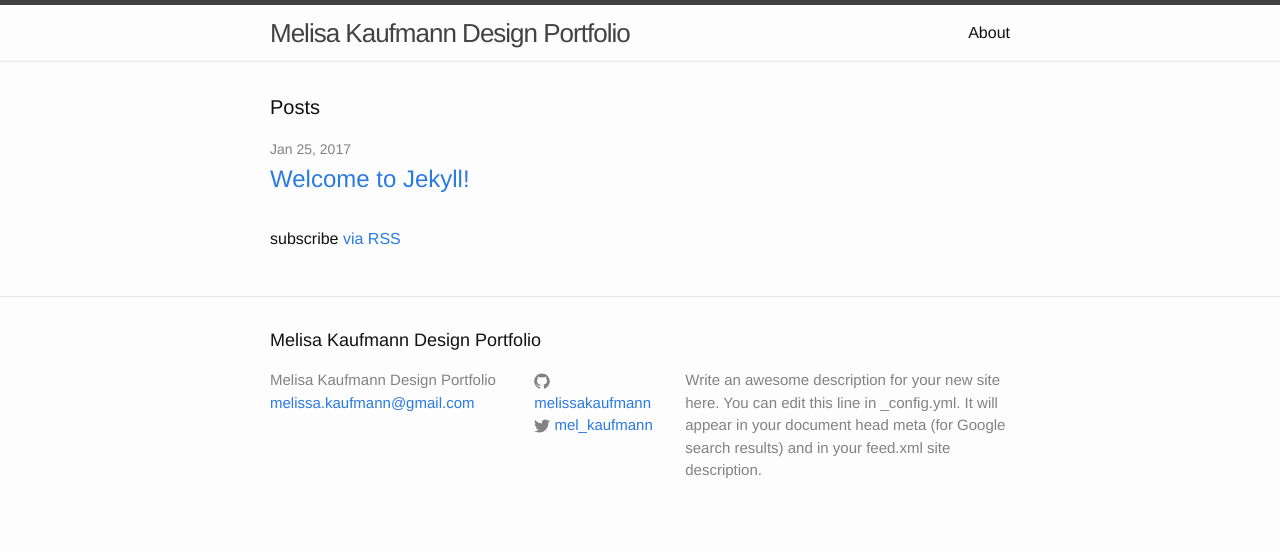
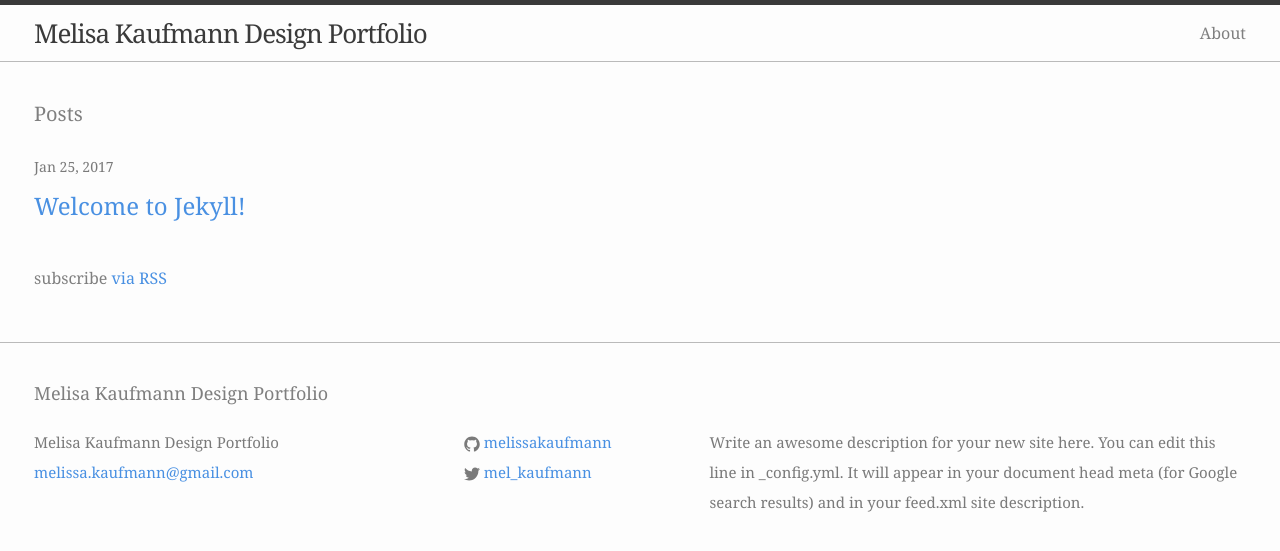
Before and after one commit to melissakaufmann-zz/portfolio, a Jekyll site: the page built from index.md, in a window 1280 px wide. Shown: the top 551 px of the page. Built offline with Jekyll 4.4.1, drawn with Linux system fonts in a browser that asks for light colours; some web fonts are replaced.

Commit message:
update base styles

```diff
--- a/assets/main.scss
+++ b/assets/main.scss
@@ -2,29 +2,32 @@
 # Only the main Sass file needs front matter (the dashes are enough)
 ---
 @charset "utf-8";
+@import url('https://fonts.googleapis.com/css?family=Droid+Serif|Montserrat|Oswald');
 
 // Our variables
-$base-font-family: "Helvetica Neue", Helvetica, Arial, sans-serif;
+$base-font-family: "Droid Serif", Georgia, Times, "Times New Roman",serif;
 $base-font-size:   16px;
 $base-font-weight: 400;
-$small-font-size:  $base-font-size * 0.875;
-$base-line-height: 1.5;
+$base-line-height: 2;
 
-$spacing-unit:     30px;
+$spacing-unit:     32px;
 
-$text-color:       #111;
+
+$text-color:       #7f7f7f;
 $background-color: #fdfdfd;
-$brand-color:      #2a7ae2;
 
-$grey-color:       #828282;
-$grey-color-light: lighten($grey-color, 40%);
+$brand-color:      #4990E2;
+$brand-color-dark: darken($brand-color, 20%);
+
+$grey-color:       #7a7a7a;
+$grey-color-light: lighten($grey-color, 25%);
 $grey-color-dark:  darken($grey-color, 25%);
 
 // Width of the content area
-$content-width:    800px;
+$content-width:    1276px;
 
-$on-palm:          600px;
-$on-laptop:        800px;
+$on-small:          480px;
+$on-medium:        768px;
 
 // Minima also includes a mixin for defining media queries.
 // Use media queries like this:
```
